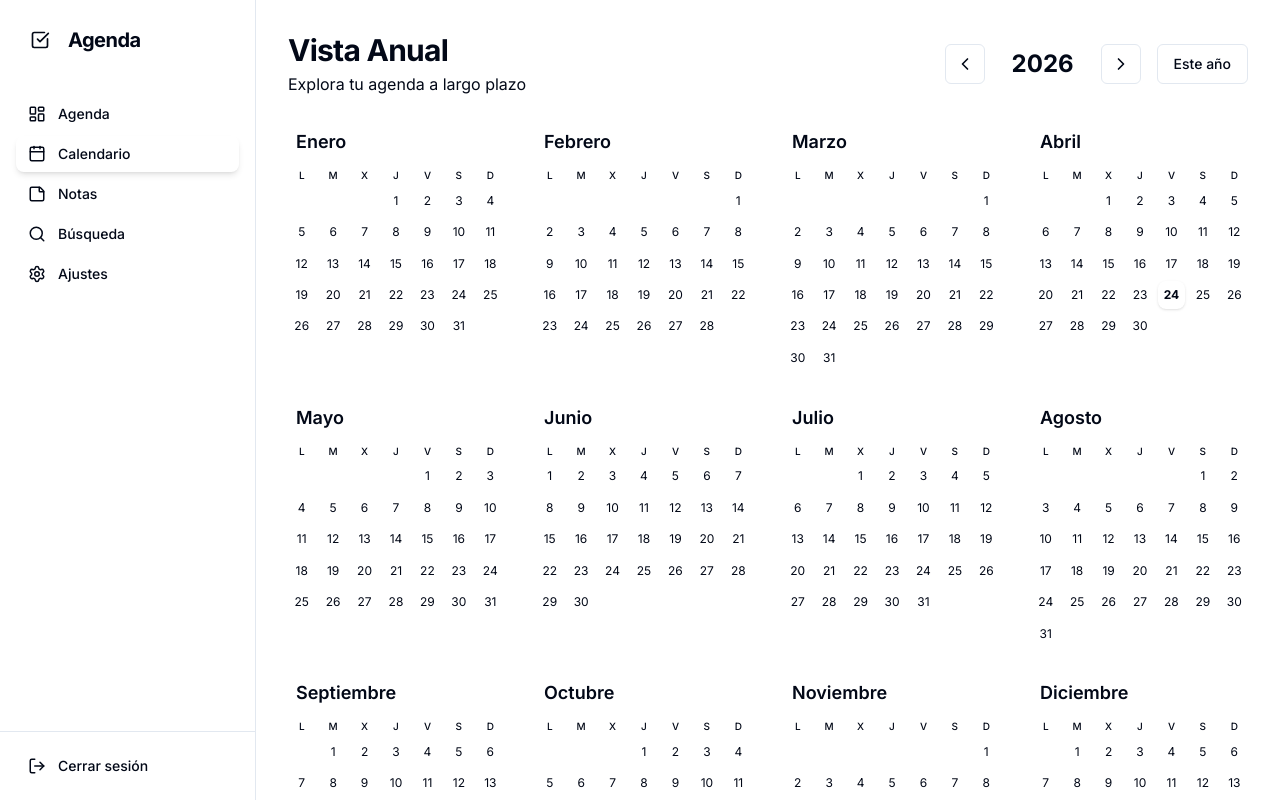
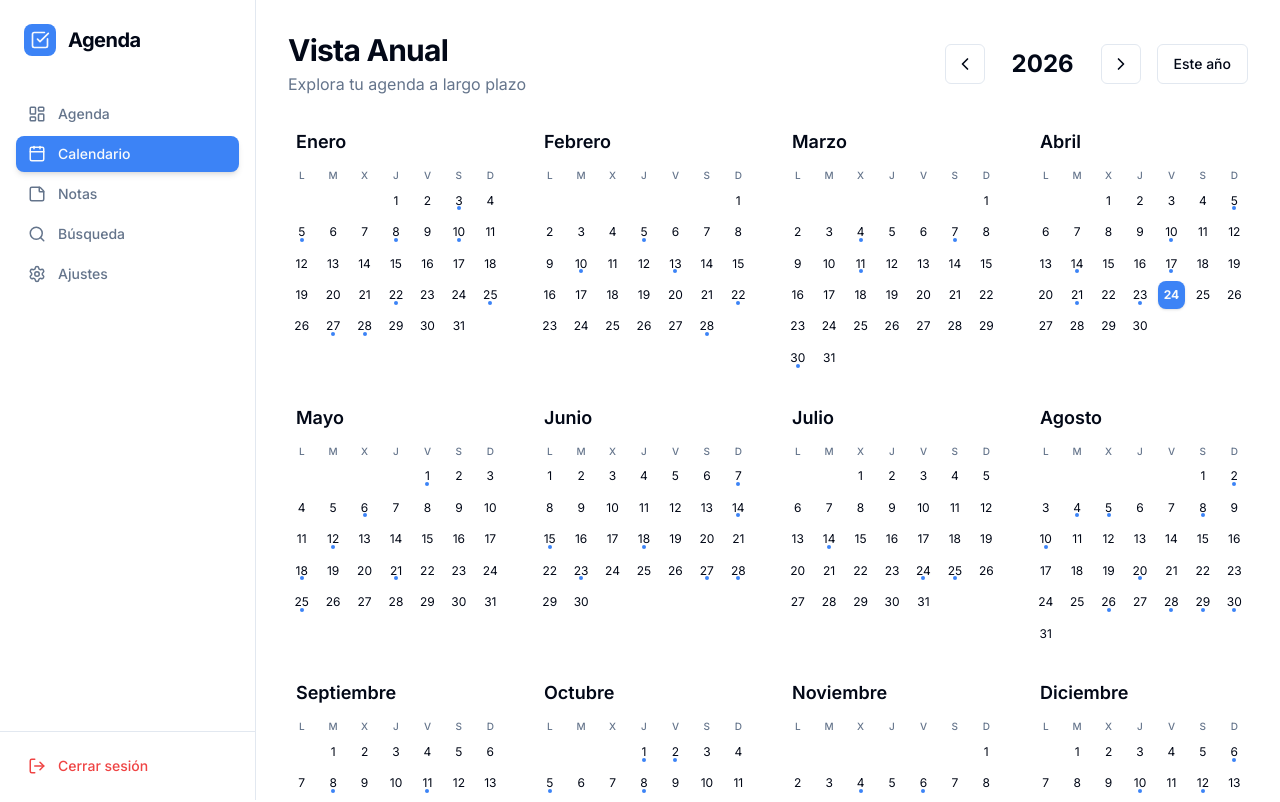
Before and after one commit to teresahervas/agendapersonal, a Next.js app: page /calendar in a window 1280 px wide. Shown: the top 802 px of the page. Built offline with nearby package versions, Linux system fonts and the light colour scheme.

Commit message:
Fix: resolved agenda crash and color selector integration with Tailwind v4

```diff
--- a/src/app/globals.css
+++ b/src/app/globals.css
@@ -1,4 +1,29 @@
 @import "tailwindcss";
+
+@theme {
+  --color-background: hsl(var(--background));
+  --color-foreground: hsl(var(--foreground));
+  --color-card: hsl(var(--card));
+  --color-card-foreground: hsl(var(--card-foreground));
+  --color-popover: hsl(var(--popover));
+  --color-popover-foreground: hsl(var(--popover-foreground));
+  --color-primary: hsl(var(--primary));
+  --color-primary-foreground: hsl(var(--primary-foreground));
+  --color-secondary: hsl(var(--secondary));
+  --color-secondary-foreground: hsl(var(--secondary-foreground));
+  --color-muted: hsl(var(--muted));
+  --color-muted-foreground: hsl(var(--muted-foreground));
+  --color-accent: hsl(var(--accent));
+  --color-accent-foreground: hsl(var(--accent-foreground));
+  --color-destructive: hsl(var(--destructive));
+  --color-destructive-foreground: hsl(var(--destructive-foreground));
+  --color-border: hsl(var(--border));
+  --color-input: hsl(var(--input));
+  --color-ring: hsl(var(--ring));
+  --radius-xl: calc(var(--radius) + 4px);
+  --radius-2xl: calc(var(--radius) + 10px);
+  --radius-3xl: calc(var(--radius) + 20px);
+}
 
 @layer base {
   :root {
@@ -49,11 +74,10 @@
 
 @layer base {
   * {
-    border-color: hsl(var(--border));
+    @apply border-border;
   }
   body {
-    background-color: hsl(var(--background));
-    color: hsl(var(--foreground));
+    @apply bg-background text-foreground;
     font-feature-settings: "rlig" 1, "calt" 1;
   }
 }
--- a/src/app/page.tsx
+++ b/src/app/page.tsx
@@ -13,7 +13,8 @@ import { TaskModal } from '@/components/TaskModal'
 import { WeekPlanner } from '@/components/WeekPlanner'
 
 export default function AgendaPage() {
-  const { selectedDate, setSelectedDate, viewMode, setViewMode } = useAppStore()
+  const { selectedDate: storeDate, setSelectedDate, viewMode, setViewMode } = useAppStore()
+  const selectedDate = storeDate instanceof Date ? storeDate : new Date(storeDate)
   const { tasks, loading, addTask, toggleTask, deleteTask } = useTasks()
   const [isModalOpen, setIsModalOpen] = useState(false)
 
--- a/src/components/WeekPlanner.tsx
+++ b/src/components/WeekPlanner.tsx
@@ -14,7 +14,8 @@ interface WeekPlannerProps {
   onDelete: (id: string) => void
 }
 
-export function WeekPlanner({ selectedDate, tasks, onToggle, onDelete }: WeekPlannerProps) {
+export function WeekPlanner({ selectedDate: rawDate, tasks, onToggle, onDelete }: WeekPlannerProps) {
+  const selectedDate = rawDate instanceof Date ? rawDate : new Date(rawDate)
   const start = startOfWeek(selectedDate, { weekStartsOn: 1 })
 
   // Split into left and right pages (3 days left, 4 days right)
--- a/src/store/useAppStore.ts
+++ b/src/store/useAppStore.ts
@@ -1,5 +1,5 @@
 import { create } from 'zustand'
-import { persist } from 'zustand/middleware'
+import { persist, createJSONStorage } from 'zustand/middleware'
 
 interface AppState {
   theme: 'light' | 'dark'
@@ -26,6 +26,13 @@ export const useAppStore = create<AppState>()(
     }),
     {
       name: 'agenda-storage',
+      storage: createJSONStorage(() => localStorage),
+      onRehydrateStorage: () => (state) => {
+        if (state && state.selectedDate) {
+          // Ensure selectedDate is a Date object after rehydration
+          state.selectedDate = new Date(state.selectedDate)
+        }
+      },
     }
   )
 )
```
